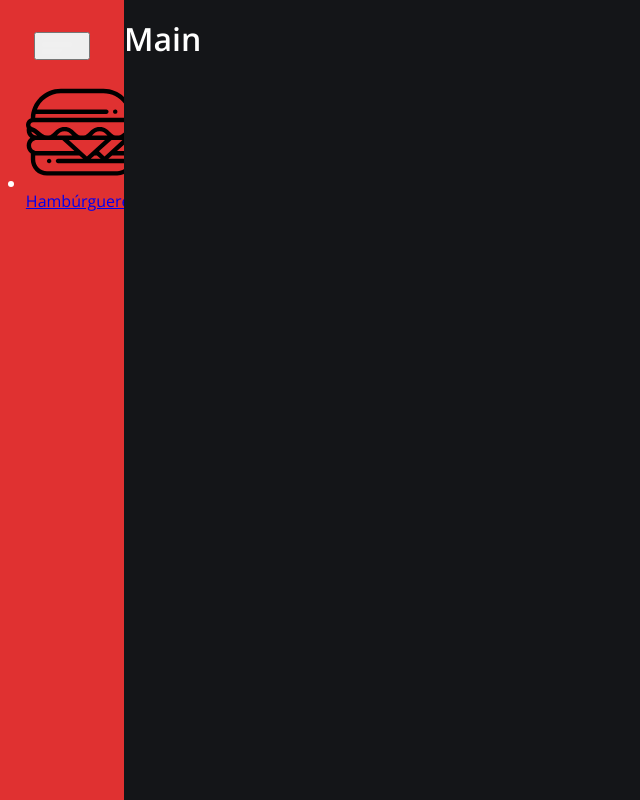
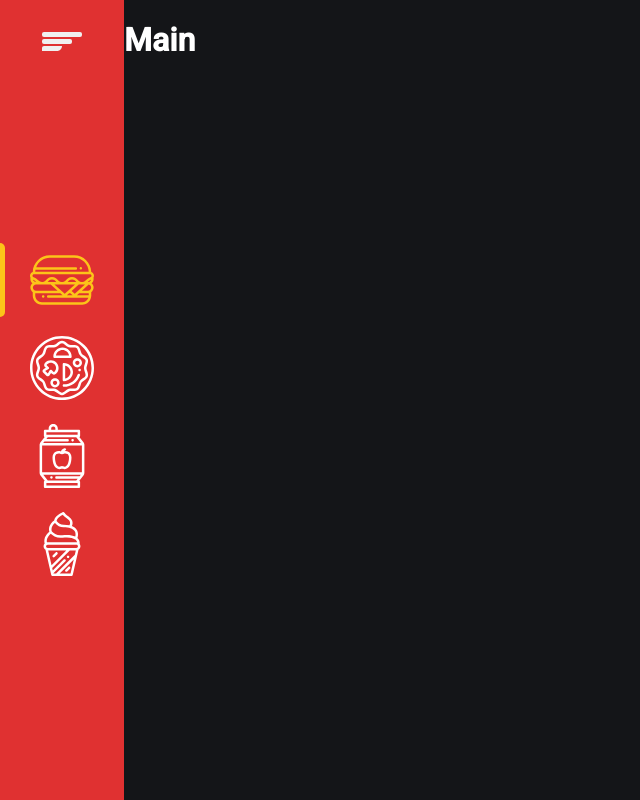
Before and after one commit to rodolforsf/lanchonete, a React (Create React App) app: page / in a window 1280 px wide. Shown: the whole page, without its empty margins (0-640 px from the left). Built offline with nearby package versions, Linux system fonts and the light colour scheme.

Commit message:
Finalizando Slidebar

```diff
--- a/public/index.html
+++ b/public/index.html
@@ -4,12 +4,12 @@
     <meta charset="utf-8" />
     <link rel="icon" href="%PUBLIC_URL%/favicon.ico" />
     <meta name="viewport" content="width=device-width, initial-scale=1" />
-    <meta name="theme-color" content="#F87615" />
-    <meta name="description" content="Lachonete completa feita com aplicação React" />
+    <meta name="theme-color" content="#F83600" />
+    <meta name="description" content="Aplicação de pedidos de comida online." />
     <link rel="preconnect" href="https://fonts.googleapis.com" />
     <link rel="preconnect" href="https://fonts.gstatic.com" crossorigin />
     <link
-      href="https://fonts.googleapis.com/css2?family=IBM+Plex+Mono&family=IBM+Plex+Sans:wght@600;700&family=Open+Sans:wght@400;600&display=swap"
+      href="https://fonts.googleapis.com/css2?family=Roboto:wght@400;500&display=swap"
       rel="stylesheet"
     />
     <link rel="apple-touch-icon" href="%PUBLIC_URL%/logo192.png" />
--- a/src/components/Sidebar/index.tsx
+++ b/src/components/Sidebar/index.tsx
@@ -1,24 +1,54 @@
-import { Container } from "./styles"
+import { useState } from 'react'
 
-import { ReactComponent as BurguerIcon } from '../../assets/burger.svg'
+import { Container } from './styles'
+
+import { ReactComponent as BurgerIcon } from '../../assets/burger.svg'
+import { ReactComponent as PizzaIcon } from '../../assets/pizza.svg'
+import { ReactComponent as SodaPopIcon } from '../../assets/soda.svg'
+import { ReactComponent as IceCreamIcon } from '../../assets/ice-cream.svg'
 
 import menuImg from '../../assets/menu.svg'
 
 export function Sidebar() {
-    return <Container>
-        <button type='button'>
+  const [menuOpen, setMenuOpen] = useState(false)
+
+  const handleToggleMenu = () => {
+    setMenuOpen(!menuOpen)
+  }
+
+  return (
+    <Container isMenuOpen={menuOpen}>
+      <button type='button' onClick={handleToggleMenu}>
         <img src={menuImg} alt='Abrir e fechar o menu' />
       </button>
       <nav>
         <ul>
           <li>
-                    <a href="#">
-                        <BurguerIcon />
+            <a href='#' className='active'>
+              <BurgerIcon />
               <span>Hambúrgueres</span>
             </a>
           </li>
-
+          <li>
+            <a href='#'>
+              <PizzaIcon />
+              <span>Pizzas</span>
+            </a>
+          </li>
+          <li>
+            <a href='#'>
+              <SodaPopIcon />
+              <span>Bebidas</span>
+            </a>
+          </li>
+          <li>
+            <a href='#'>
+              <IceCreamIcon />
+              <span>Sobremesas</span>
+            </a>
+          </li>
         </ul>
       </nav>
     </Container>
+  )
 }
--- a/src/components/Sidebar/styles.ts
+++ b/src/components/Sidebar/styles.ts
@@ -1,9 +1,20 @@
-import styled from "styled-components"
+import styled, { css } from 'styled-components'
 
-export const Container = styled.aside`
-    background-color : ${({theme}) => theme.colors.red};
+interface ContainerProps {
+  isMenuOpen: boolean
+}
 
+export const Container = styled.aside<ContainerProps>`
+  background-color: ${({ theme }) => theme.colors.red};
+
+  ${({ isMenuOpen }) =>
+    isMenuOpen
+      ? css`
+          width: 16.3rem;
+        `
+      : css`
           width: 7.75rem;
+        `}
 
   padding: 2rem 0;
   overflow: hidden;
@@ -11,4 +22,125 @@ export const Container = styled.aside`
   display: flex;
   flex-direction: column;
   align-items: center;
+
+  transition: width 0.3s;
+
+  button {
+    background: none;
+    width: 100%;
+    border: none;
+  }
+
+  nav {
+    flex: 1;
+    width: 100%;
+    height: 100%;
+
+    ul {
+      height: 100%;
+      display: flex;
+      flex-direction: column;
+      justify-content: center;
+      gap: 1.5rem;
+    }
+
+    li {
+      a {
+        width: fit-content;
+        position: relative;
+        padding-left: 1.875rem;
+        padding-right: 1.875rem;
+
+        display: flex;
+        align-items: center;
+        gap: 2rem;
+
+        svg {
+          fill: ${({ theme }) => theme.colors.white};
+          width: 4rem;
+          height: 4rem;
+          transition: fill 0.3s;
+        }
+
+        span {
+          font-size: 1rem;
+          font-weight: 500;
+          transition: color 0.3s;
+        }
+
+        &.active {
+          &::after {
+            content: '';
+            position: absolute;
+            left: 0;
+            top: 50%;
+            bottom: 0;
+            transform: translateY(-50%);
+
+            background-color: ${({ theme }) => theme.colors.yellow};
+            width: 5px;
+            height: calc(100% + 10px);
+
+            border-radius: 0 5px 5px 0;
+          }
+
+          svg {
+            fill: ${({ theme }) => theme.colors.yellow};
+          }
+
+          span {
+            color: ${({ theme }) => theme.colors.yellow};
+          }
+        }
+      }
+    }
+  }
+
+  @media (max-width: 720px) {
+    position: fixed;
+    left: 0;
+    right: 0;
+    bottom: 0;
+    z-index: 999;
+
+    width: 100%;
+    height: 5rem;
+    overflow-y: auto;
+    padding: 0 0;
+
+    button {
+      display: none;
+    }
+
+    nav {
+      height: 100%;
+
+      ul {
+        flex-direction: row;
+        align-items: center;
+      }
+
+      li {
+        a {
+          flex-direction: column;
+          padding: 0rem;
+
+          svg {
+            width: 3.25rem;
+            height: 3.25rem;
+          }
+
+          span {
+            display: none;
+          }
+
+          &.active {
+            &::after {
+              display: none;
+            }
+          }
+        }
+      }
+    }
+  }
 `
--- a/src/pages/Main/index.tsx
+++ b/src/pages/Main/index.tsx
@@ -6,6 +6,7 @@ export default function Main() {
   return (
     <Container>
       <Sidebar />
+
       <h1>Main</h1>
     </Container>
   )
--- a/src/styles/global.ts
+++ b/src/styles/global.ts
@@ -1,12 +1,46 @@
 import { createGlobalStyle } from 'styled-components'
 
 export const GlobalStyle = createGlobalStyle`
-  html, body, #root {
-    min-height: 100%;
+  * {
+    margin: 0;
+    padding: 0;
+    box-sizing: border-box;
   }
+
+  html {
+    @media (max-width: 1080px) {
+      font-size: 93.75%;
+    }
+    @media (max-width: 720px) {
+      font-size: 87.5%;
+    }
+  }
+
   body {
-    background: ${(props) => props.theme.colors.gray900};
-    color: ${(props) => props.theme.colors.white};
-    font-family: ${(props) => props.theme.fontFamily.sans};
+    background: ${({ theme }) => theme.colors.gray900};
+    -webkit-font-smoothing: antialiased;
+    color: ${({ theme }) => theme.colors.white};
+  }
+
+  body,
+  input,
+  select,
+  textarea,
+  button {
+    font: 400 1rem 'Roboto', Helvetica, Arial, sans-serif;
+  }
+
+  a {
+    color: inherit;
+    text-decoration: none;
+  }
+
+  button {
+    cursor: pointer;
+  }
+
+  ul,
+  li {
+    list-style: none;
   }
 `
```
Also changed, not shown: package.json (+16 -16 lines), public/manifest.json, src/pages/Main/styles.ts (line endings or trailing spaces), 1 other file (tests, documents, lock files or other folders). Lines whose indentation alone changed are shown as unchanged.
